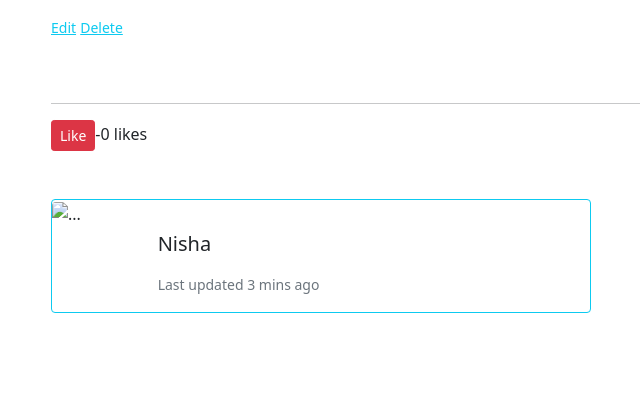
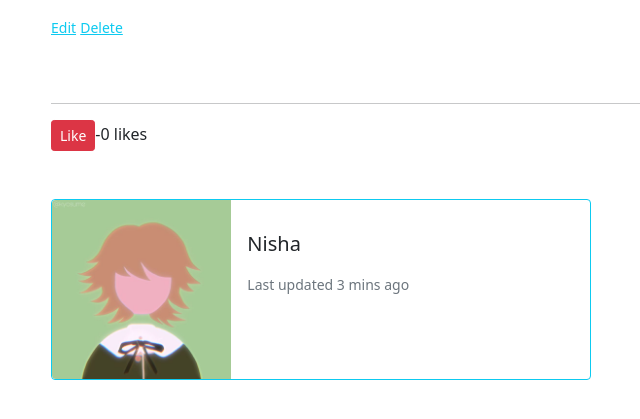
Before and after one commit to PelaNisha/Blog, a Django app: page /article/1 in a window 1280 px wide. Shown: the part 216-635 px from the top of the page, without its empty margins (31-671 px from the left). Run offline with Django 3.2, Linux system fonts and the light colour scheme; a user stored in the database is signed in; data comes from the database, SQL or seed files in the repository; some libraries are stand-ins or nearby versions.

Commit message:
thirteenth commit

```diff
--- a/templates/article_details.html
+++ b/templates/article_details.html
@@ -1,4 +1,5 @@
 {% extends "base.html" %}
+{% load static %}
 
 {% block title %}{{post.title}}{% endblock %}
 
@@ -39,10 +40,16 @@
     <br>
     <div class="card border-info mb-3" style="max-width: 540px;">
         <div class="row g-0">
-          <div class="col-md-2">
-            <img src="{{ post.author.profile.profile_pic.url}}" class="img-fluid rounded-start" alt="...">
-          </div>
-          <div class="col-md-10">
+          <div class="col-md-4">
+            {% if post.author.profile.facebook_url %}
+                <img src="{{ post.author.profile.profile_pic.url}}" class="img-fluid rounded-start" alt="..." , height = 200px >
+            {% else %}
+            <img src="{% static 'theblog/images/dp.jpg'  %}" class="img-fluid rounded-start" alt="...">
+            {% endif %}
+
+
+            </div>
+          <div class="col-md-8">
             <div class="card-body">
                 <p class="small text-muted">
                     {% if post.author.profile.facebook_url %}
```
Also changed, not shown: static/theblog/images/dp.jpg (added).
